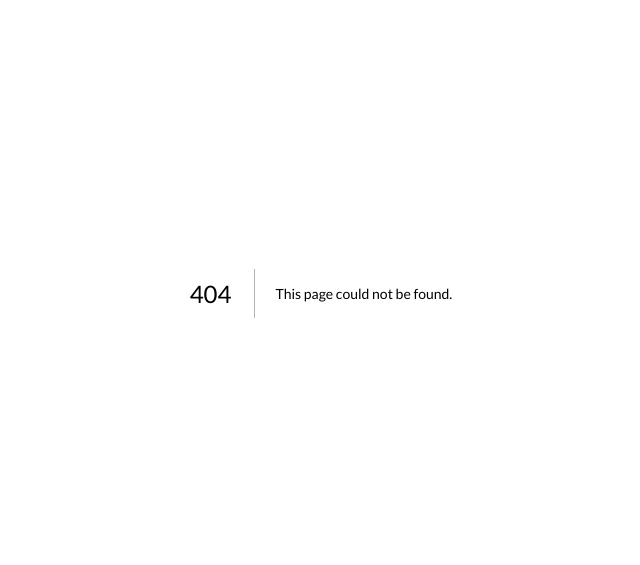
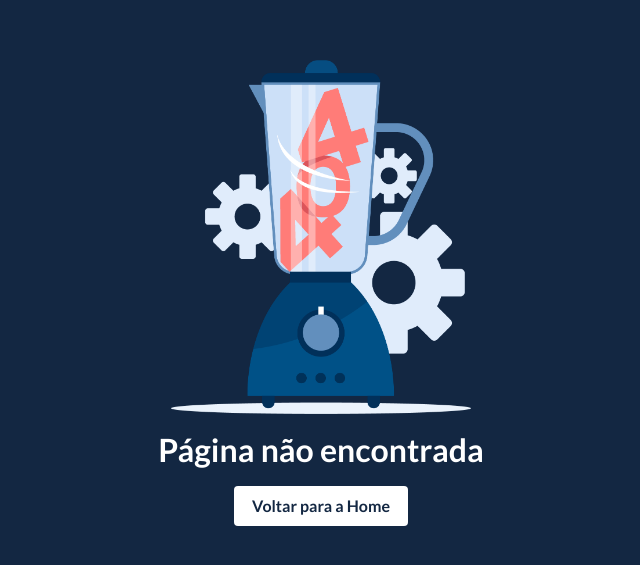
Before and after one commit to Tonashiro/semana-reactjs, a Next.js app: page /404 in a window 1280 px wide. Before the commit this address had no page. Shown: the part 107-672 px from the top of the page, without its empty margins (319-959 px from the left). Built offline with nearby package versions, Linux system fonts and the light colour scheme.

Commit message:
feat: cria pagina 404

```diff
--- /dev/null
+++ b/src/pages/404/index.tsx
@@ -0,0 +1,20 @@
+// Libs
+import React from "react";
+import Link from "next/link";
+
+// Styles
+import { Container } from "./styles";
+
+const NotFound = () => {
+  return (
+    <Container>
+      <img src="./notfound.png" alt="Imagem da página 404" />
+      <h1>Página não encontrada</h1>
+      <Link href="/">
+        <a>Voltar para a Home</a>
+      </Link>
+    </Container>
+  );
+};
+
+export default NotFound;
--- /dev/null
+++ b/src/pages/404/styles.ts
@@ -0,0 +1,40 @@
+import styled from "styled-components";
+
+export const Container = styled.div`
+  display: flex;
+  justify-content: center;
+  align-items: center;
+  flex-direction: column;
+
+  width: 100%;
+  height: 100vh;
+
+  background-color: #132742;
+
+  img {
+    max-width: 300px;
+    margin: 20px 0;
+  }
+
+  h1 {
+    color: #FFF;
+  }
+
+  a {
+    color: #132742;
+    background-color: #FFF;
+    text-decoration: none;
+    font-weight: bold;
+
+    padding: 12px 18px;
+    margin: 20px 0;
+    border-radius: 4px;
+
+    transition: 0.5s;
+
+    &:hover {
+      transform: scale(1.03);
+      opacity: 0.8;
+    }
+  }
+`;
```
